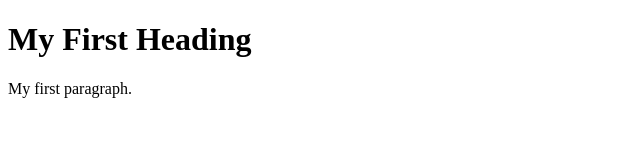
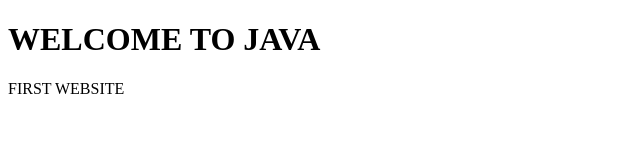
Before and after one commit to sobhanbehuria-git/docker-demo, a plain HTML site: page index.html in a window 1280 px wide. Shown: the whole page, without its empty margins (0-640 px from the left). Drawn offline with Linux system fonts and the light colour scheme.

Commit message:
Update index.html

```diff
--- a/index.html
+++ b/index.html
@@ -2,9 +2,9 @@
 <html>
 <body>
 
-<h1>My First Heading</h1>
+<h1>WELCOME TO JAVA</h1>
 
-<p>My first paragraph.</p>
+<p>FIRST WEBSITE</p>
 
 </body>
 </html>
```
